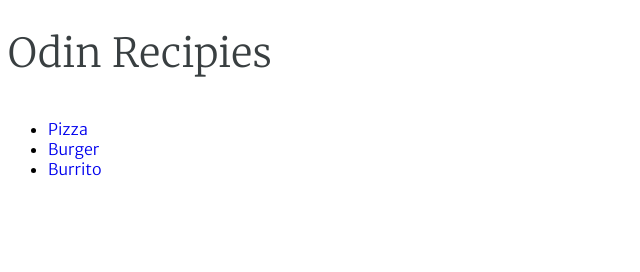
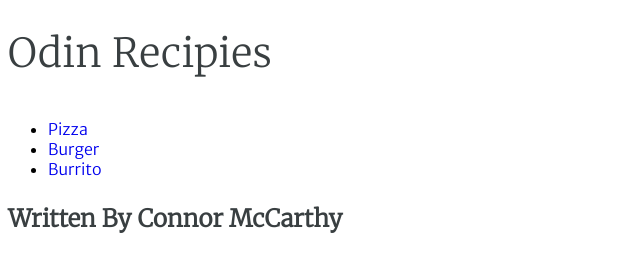
Before and after one commit to Connok/odin-recipies, a plain HTML site: page index.html in a window 1280 px wide. Shown: the whole page, without its empty margins (0-640 px from the left). Drawn offline with Linux system fonts and the light colour scheme.

Commit message:
written by

```diff
--- a/index.html
+++ b/index.html
@@ -16,6 +16,8 @@
         <li><a href="/recipies/burrito.html">Burrito</a></li>
     </ul>
 
+    <h3>Written By Connor McCarthy</h3>
+
 
 
 </body>
```
